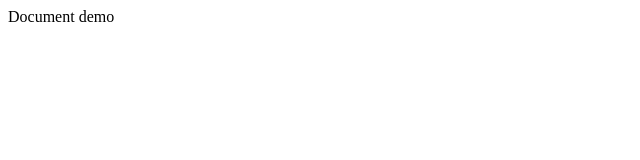
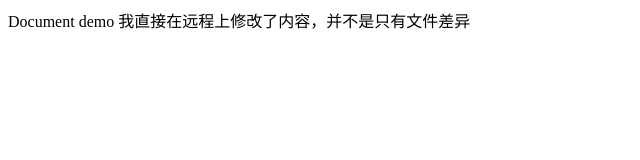
Before and after one commit to KairongChen-l/git-demo, a plain HTML site: page index.html in a window 1280 px wide. Shown: the whole page, without its empty margins (0-640 px from the left). Drawn offline with Linux system fonts and the light colour scheme.

Commit message:
Update index.html

```diff
--- a/index.html
+++ b/index.html
@@ -7,5 +7,6 @@
     </head>
     <body>
         demo
+        我直接在远程上修改了内容，并不是只有文件差异
     </body>
 </html>
```
